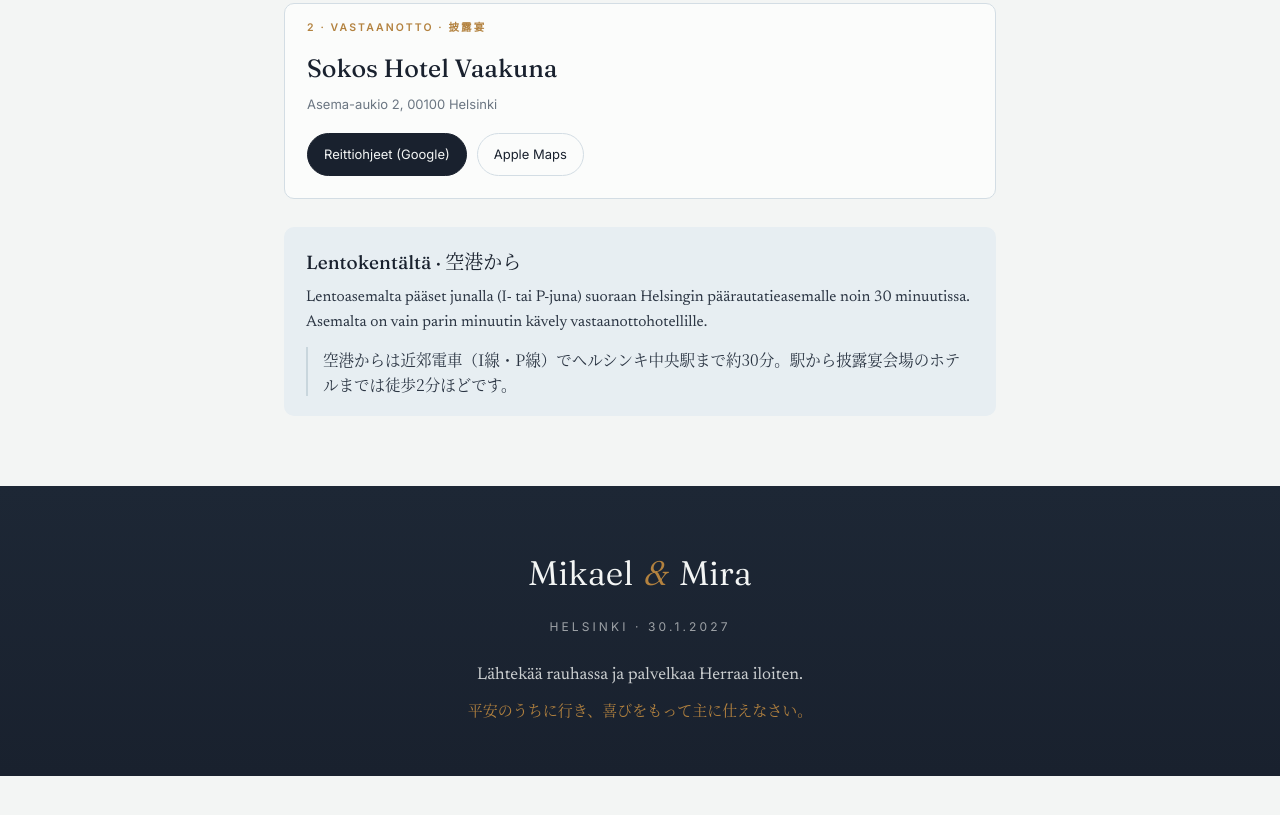
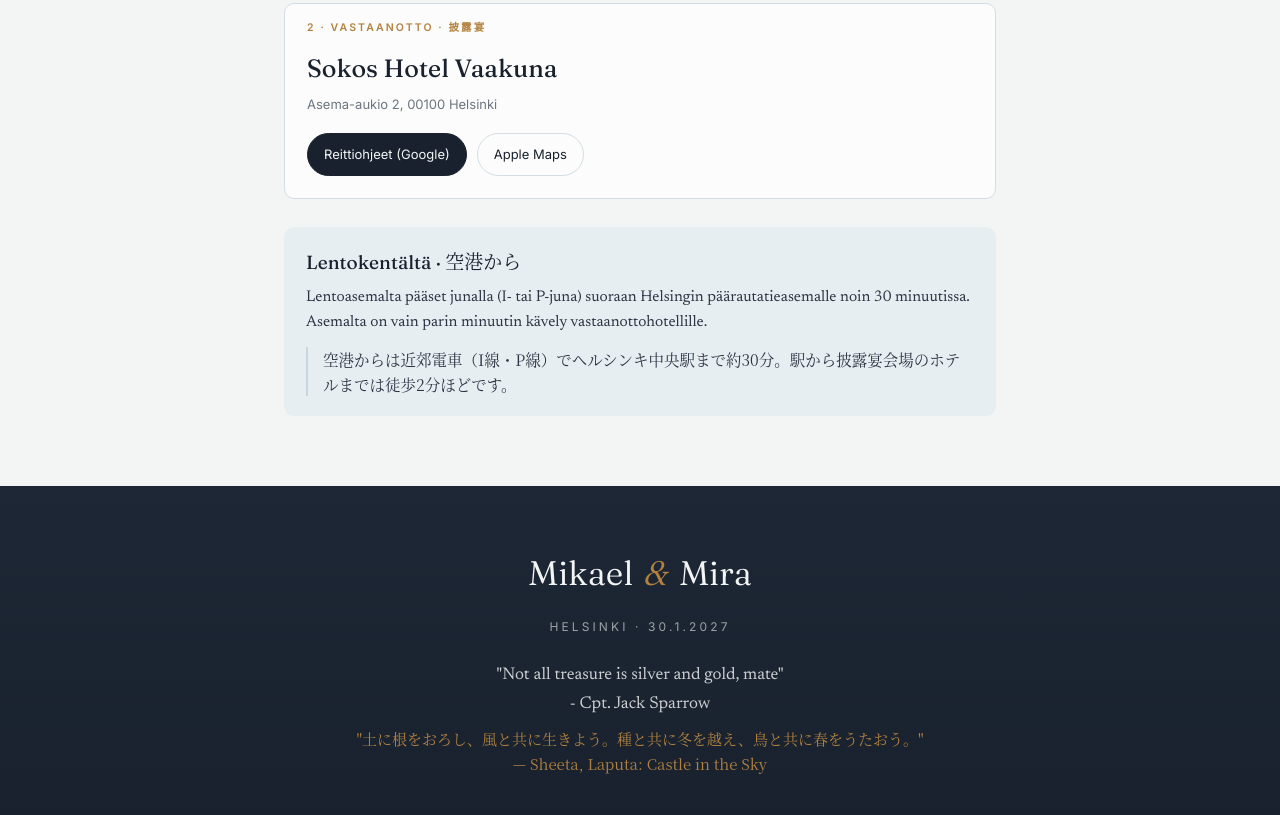
Before and after one commit to mikael-kun/wed-jan-2027, a plain HTML site: page index.html in a window 1280 px wide. Shown: the part 4056-4871 px from the top of the page. Before the commit the page ends 4832 px from the top, so only its background shows below. Drawn offline with nearby package versions, Linux system fonts and the light colour scheme.

Commit message:
Update footer content with new quotes

```diff
--- a/index.html
+++ b/index.html
@@ -405,8 +405,12 @@
   <footer>
     <div class="fmono">Mikael <span class="amp">&amp;</span> Mira</div>
     <div class="fline">Helsinki &middot; 30.1.2027</div>
-    <div class="fbless">Lähtekää rauhassa ja palvelkaa Herraa iloiten.
-      <span class="ja">平安のうちに行き、喜びをもって主に仕えなさい。</span>
+    <div class="fbless">
+      <p>"Not all treasure is silver and gold, mate"</p>
+      <p>- Cpt. Jack Sparrow</p>
+      <span class="ja">
+        <p>"土に根をおろし、風と共に生きよう。種と共に冬を越え、鳥と共に春をうたおう。"</p>
+        <p>— Sheeta, Laputa: Castle in the Sky</p></span>
     </div>
   </footer>
 
```
